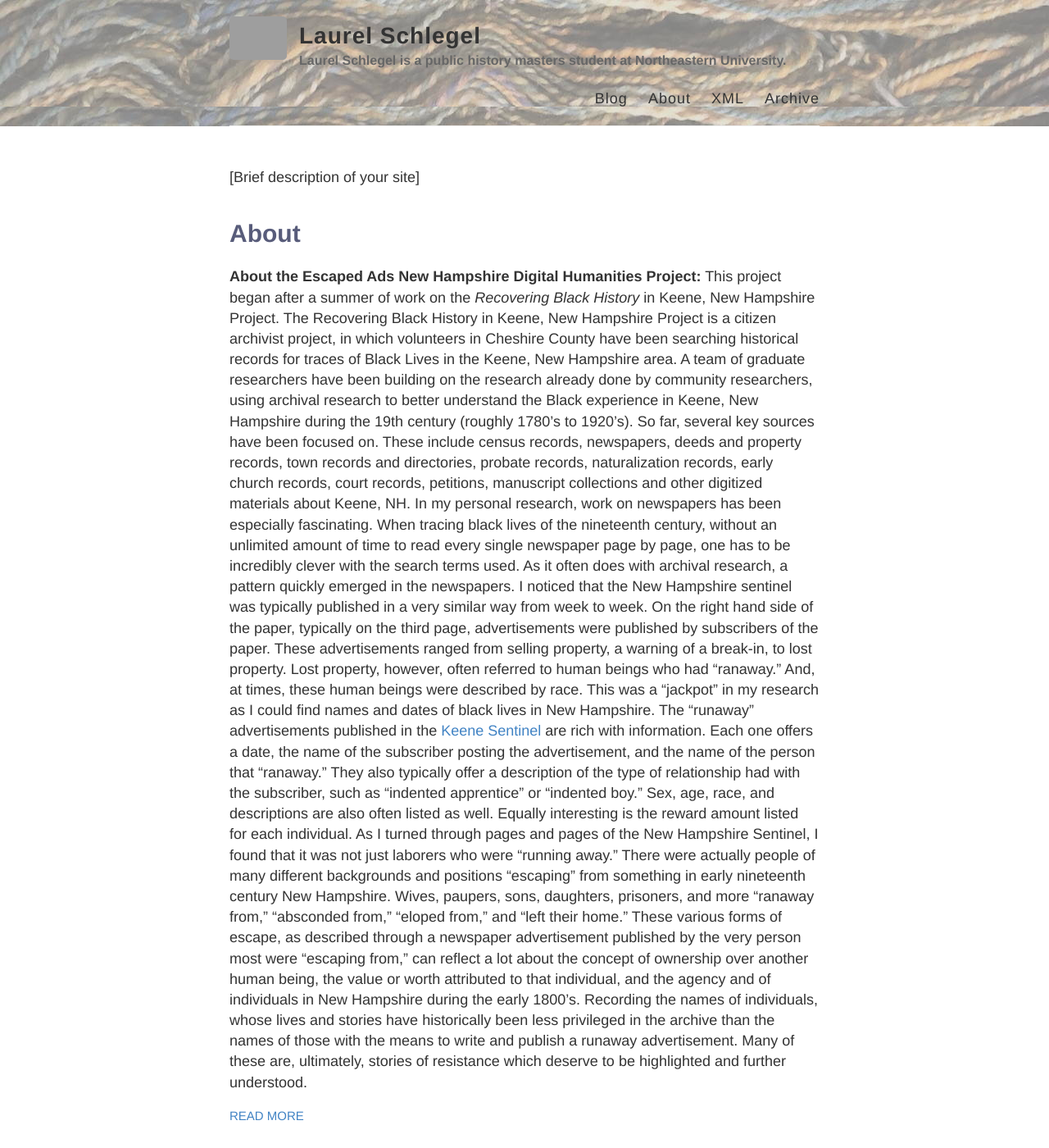
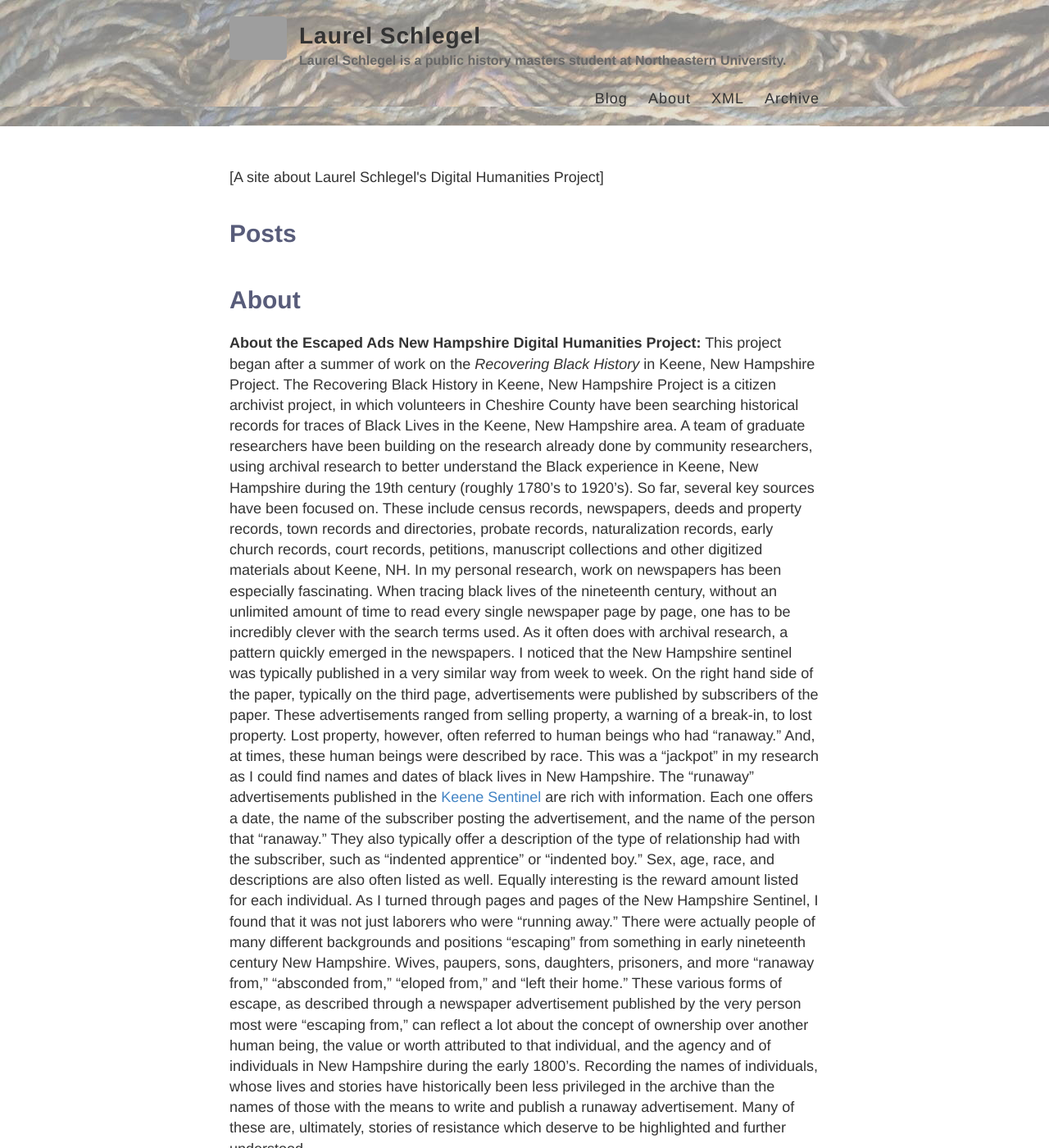
Before and after one commit to laurelschlegel/laurelschlegel.github.io, a Jekyll site: the page built from index.html, in a window 1280 px wide and 1400 px high. Shown: the whole window at 82% size. Built offline with Jekyll 4.4.1, drawn with Linux system fonts in a browser that asks for light colours; some of the changed text lies outside the part shown; grey boxes are pictures that could not be loaded.

Commit message:
Update index.html

```diff
--- a/index.html
+++ b/index.html
@@ -5,8 +5,9 @@ layout: default
 
 <div>
   <div>
-    <p>[Brief description of your site]</p>
+    <p>[A site about Laurel Schlegel's Digital Humanities Project]</p>
   </div>
+  <h1> Posts </h1>
   <div class="posts">
   {% for post in site.posts %}
 
@@ -22,4 +23,5 @@ layout: default
     </article>
   {% endfor %}
 </div>
+<div><p>This blog was created as a part of the NULab Project Seminar course at Northeastern University <p></div>
 </div>
```
